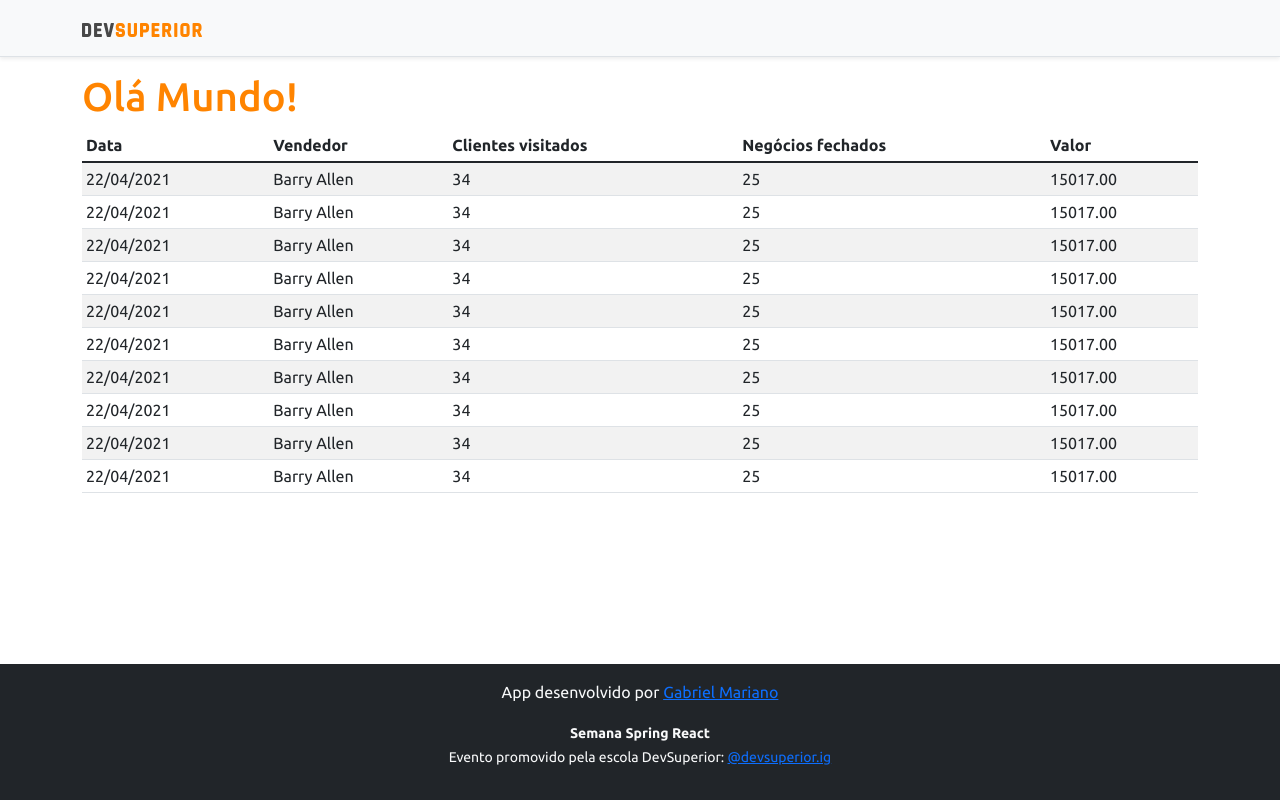
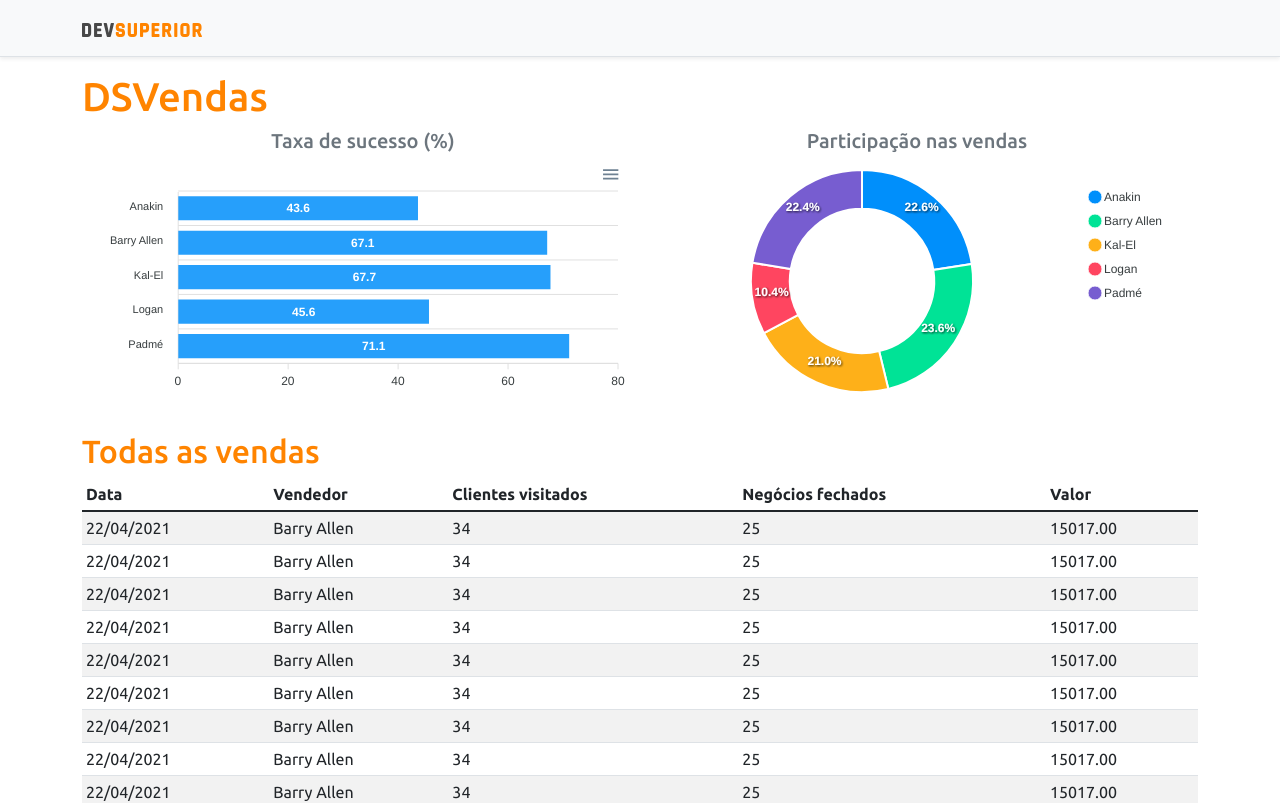
Before and after one commit to Gabriel-MarianoJ/projeto-sds3, a React (Create React App) app in the folder frontend/: page / in a window 1280 px wide. Shown: the top 803 px of the page. Built offline with nearby package versions, Linux system fonts and the light colour scheme.

Commit message:
Adicionado static charts

```diff
--- a/frontend/package.json
+++ b/frontend/package.json
@@ -11,8 +11,10 @@
     "@types/node": "^16.11.21",
     "@types/react": "^17.0.38",
     "@types/react-dom": "^17.0.11",
+    "apexcharts": "^3.33.0",
     "bootstrap": "^5.1.3",
     "react": "^17.0.2",
+    "react-apexcharts": "^1.3.9",
     "react-dom": "^17.0.2",
     "react-scripts": "5.0.0",
     "typescript": "^4.5.5",
--- a/frontend/src/App.tsx
+++ b/frontend/src/App.tsx
@@ -1,15 +1,33 @@
 import NavBar from "components/Navbar";
 import Footer from "components/Footer";
 import DataTable from "components/DataTable";
+import BarChart from "components/BarChart";
+import DonutChart from "components/DonutChart";
 
 function App() {
   return (
     <>
       <NavBar />
       <div className="container">
-        <h1 className="text-primary">Olá Mundo!</h1>
+        <h1 className="text-primary">DSVendas</h1>
 
-        <DataTable />
+        <div className="row px-3">
+          <div className="col-sm-6">
+            <h5 className="text-center text-secondary">Taxa de sucesso (%)</h5>
+            <BarChart />
+          </div>
+
+          <div className="col-sm-6">
+            <h5 className="text-center text-secondary">Participação nas vendas</h5>
+            <DonutChart />
+          </div>
+        </div>
+
+        <div className="py-3">
+          <h2 className="text-primary">Todas as vendas</h2>
+
+          <DataTable />
+        </div>
       </div>
       <Footer />
     </>
--- /dev/null
+++ b/frontend/src/components/BarChart/index.tsx
@@ -0,0 +1,34 @@
+import Chart from 'react-apexcharts';
+
+const BarChart = () => {
+    const options = {
+        plotOptions: {
+            bar: {
+                horizontal: true,
+            }
+        },
+    };
+
+    const mockData = {
+        labels: {
+            categories: ['Anakin', 'Barry Allen', 'Kal-El', 'Logan', 'Padmé']
+        },
+        series: [
+            {
+                name: "% Sucesso",
+                data: [43.6, 67.1, 67.7, 45.6, 71.1]
+            }
+        ]
+    };
+
+    return (
+        <Chart
+          options={{ ...options, xaxis: mockData.labels}}
+          series={mockData.series}
+          type="bar"
+          height="240"
+        />
+    );
+  }
+
+  export default BarChart;
--- /dev/null
+++ b/frontend/src/components/DonutChart/index.tsx
@@ -0,0 +1,26 @@
+import Chart from 'react-apexcharts';
+
+const DonutChart = () => {
+
+    const mockData = {
+        series: [477138, 499928, 444867, 220426, 473088],
+        labels: ['Anakin', 'Barry Allen', 'Kal-El', 'Logan', 'Padmé']
+    }
+
+    const options = {
+        legend: {
+            show: true
+        }
+    }
+
+    return (
+        <Chart
+          options={{ ...options, labels: mockData.labels}}
+          series={mockData.series}
+          type="donut"
+          height="240"
+        />
+    );
+  }
+
+  export default DonutChart;
```
Also changed, not shown: 1 other file (tests, documents, lock files or other folders).
